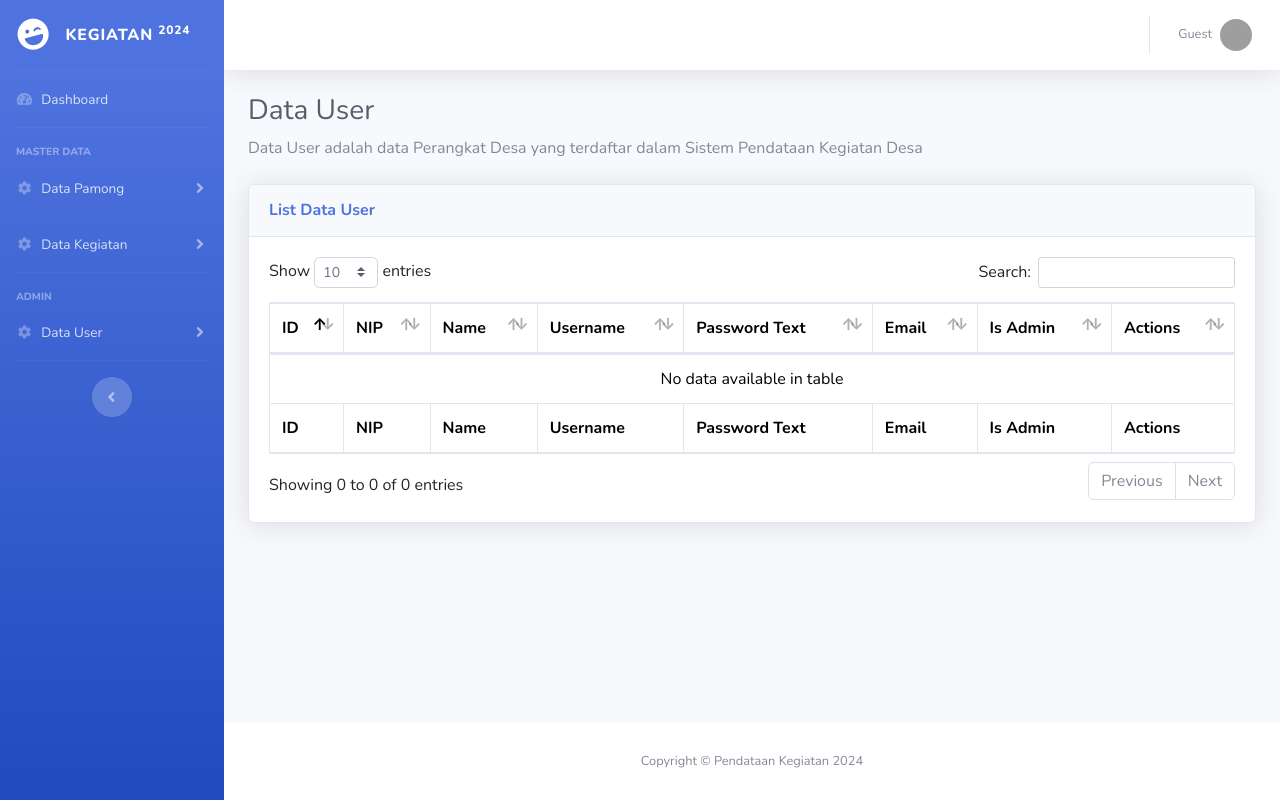
After one commit to ridwaanhall/pengabdianfe, a Django app: template base/templates/list-user.html in a window 1280 px wide. The commit adds this page. Run offline with Django 5.2, Linux system fonts and the light colour scheme; the template is opened without the code that fills it, so the values that code supplies are empty; some libraries are stand-ins or nearby versions; grey boxes are pictures that could not be loaded.

Commit message:
user set up add and read

```diff
--- a/base/templates/base/sidebar.html
+++ b/base/templates/base/sidebar.html
@@ -63,16 +63,16 @@
         Admin
     </div>
 
-    <li class="nav-item">
-        <a class="nav-link collapsed" href="#" data-toggle="collapse" data-target="#collapseDataUser"
+    <li class="nav-item {% if request.resolver_match.url_name == 'list-user' or request.resolver_match.url_name == 'tambah-user' %} active {% endif %}">
+        <a class="nav-link {% if request.resolver_match.url_name != 'list-user' and request.resolver_match.url_name != 'tambah-user' %} collapsed {% endif %}" href="#" data-toggle="collapse" data-target="#collapseDataUser"
             aria-expanded="true" aria-controls="collapseDataUser">
             <i class="fas fa-fw fa-cog"></i>
             <span>Data User</span>
         </a>
-        <div id="collapseDataUser" class="collapse" aria-labelledby="DataUser" data-parent="#accordionSidebar">
+        <div id="collapseDataUser" class="collapse {% if request.resolver_match.url_name == 'list-user' or request.resolver_match.url_name == 'tambah-user' %} show {% endif %}" aria-labelledby="DataUser" data-parent="#accordionSidebar">
             <div class="bg-white py-2 collapse-inner rounded">
-                <a class="collapse-item" href="buttons.html">List User</a>
-                <a class="collapse-item" href="cards.html">Tambah User</a>
+                <a class="collapse-item {% if request.resolver_match.url_name == 'list-user' %} active {% endif %}" href="{% url 'list-user' %}">List User</a>
+                <a class="collapse-item {% if request.resolver_match.url_name == 'tambah-user' %} active {% endif %}" href="{% url 'tambah-user' %}">Tambah User</a>
             </div>
         </div>
     </li>
--- /dev/null
+++ b/base/templates/list-user.html
@@ -0,0 +1,123 @@
+{% extends 'base/base.html' %}
+
+{% load static %}
+
+{% block title %}List User{% endblock title %}
+
+{% block extra_css %}
+<link href="{% static 'vendor/datatables/dataTables.bootstrap4.min.css' %}" rel="stylesheet">
+{% endblock extra_css %}
+
+{% block content %}
+<div class="container-fluid">
+
+    <!-- Page Heading -->
+    <h1 class="h3 mb-2 text-gray-800">Data User</h1>
+    <p class="mb-4">Data User adalah data Perangkat Desa yang terdaftar dalam Sistem Pendataan Kegiatan Desa</p>
+
+    <div class="card shadow mb-4">
+        <div class="card-header py-3">
+            <h6 class="m-0 font-weight-bold text-primary">List Data User</h6>
+        </div>
+        <div class="card-body">
+            <div class="table-responsive">
+                <table class="table table-bordered" id="dataTable" width="100%" cellspacing="0">
+                    <thead>
+                        <tr>
+                            <th>ID</th>
+                            <th>NIP</th>
+                            <th>Name</th>
+                            <th>Username</th>
+                            <th>Password Text</th>
+                            <!-- <th>Password Encrypted</th> -->
+                            <th>Email</th>
+                            <th>Is Admin</th>
+                            <th>Actions</th>
+                        </tr>
+                    </thead>
+                    <tfoot>
+                        <tr>
+                            <th>ID</th>
+                            <th>NIP</th>
+                            <th>Name</th>
+                            <th>Username</th>
+                            <th>Password Text</th>
+                            <th>Email</th>
+                            <th>Is Admin</th>
+                            <th>Actions</th>
+                        </tr>
+                    </tfoot>
+                    <tbody>
+                        {% for user in users %}
+                        <tr>
+                            <td>{{ user.id }}</td>
+                            <td>{{ user.pamong.nip }}</td>
+                            <td>{{ user.pamong.nama }}</td>
+                            <td>{{ user.username }}</td>
+                            <td>{{ user.password_text }}</td>
+                            <td>{{ user.email }}</td>
+                            <td>{{ user.is_admin }}</td>
+                            <td>
+                                #
+                            </td>
+                        </tr>
+                        {% endfor %}
+                    </tbody>
+                </table>
+            </div>
+        </div>
+    </div>
+<!-- Modal -->
+<div class="modal fade" id="confirmDeleteModal" tabindex="-1" role="dialog" aria-labelledby="confirmDeleteModalLabel" aria-hidden="true">
+    <div class="modal-dialog" role="document">
+        <div class="modal-content">
+            <div class="modal-header">
+                <h5 class="modal-title" id="confirmDeleteModalLabel">Konfirmasi Penghapusan</h5>
+                <button type="button" class="close" data-dismiss="modal" aria-label="Close">
+                    <span aria-hidden="true">&times;</span>
+                </button>
+            </div>
+            <div class="modal-body">
+                Apakah Anda yakin ingin menghapus data ini?
+            </div>
+            <div class="modal-footer">
+                <button type="button" class="btn btn-secondary" data-dismiss="modal">Batal</button>
+                <a id="confirmDeleteButton" href="#" class="btn btn-danger">Hapus</a>
+            </div>
+        </div>
+    </div>
+</div>
+
+</div>
+{% endblock content %}
+
+{% block extra_js %}
+    <!-- Page level plugins -->
+    <script src="{% static 'vendor/datatables/jquery.dataTables.min.js' %}"></script>
+    <script src="{% static 'vendor/datatables/dataTables.bootstrap4.min.js' %}"></script>
+
+    <!-- Page level custom scripts -->
+    <script src="{% static 'js/demo/datatables-demo.js' %}"></script>
+
+    <script>
+        // Handle delete button click
+        function handleDeleteClick(event) {
+            event.preventDefault(); // Prevent the default link behavior
+
+            var url = event.currentTarget.getAttribute('href');
+            var modal = new bootstrap.Modal(document.getElementById('confirmDeleteModal'));
+
+            // Set the confirm button's href to the delete URL
+            document.getElementById('confirmDeleteButton').setAttribute('href', url);
+
+            // Show the modal
+            modal.show();
+        }
+
+        // Add event listeners to all delete buttons
+        document.querySelectorAll('.btn-delete').forEach(function(button) {
+            button.addEventListener('click', handleDeleteClick);
+        });
+    </script>
+
+{% endblock extra_js %}
```
Also changed, not shown: base/templates/tambah-user.html (added, +65 -0 lines).
